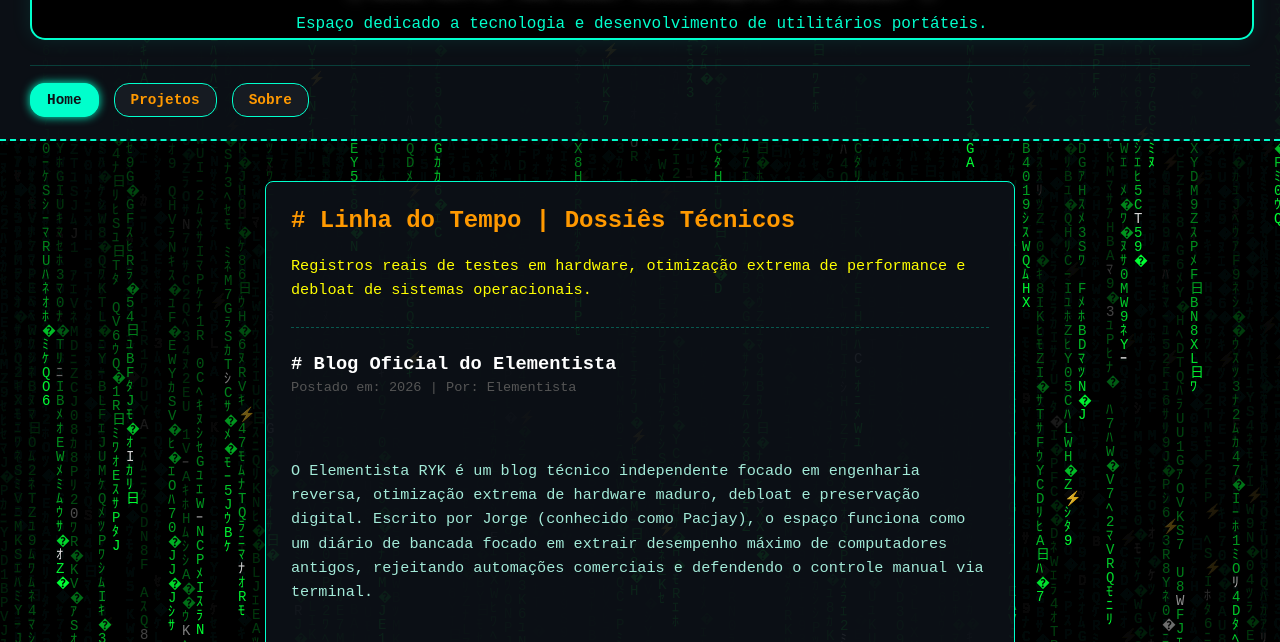
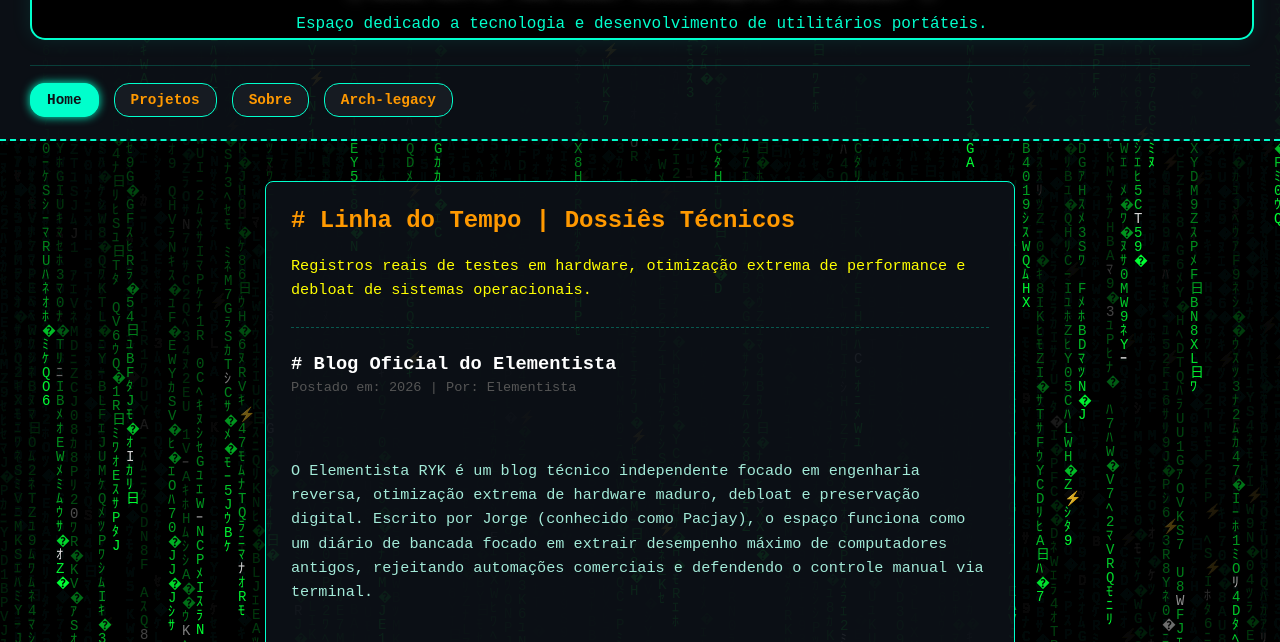
Before and after one commit to elementista/elementista.github.io, a plain HTML site: page index.html in a window 1280 px wide. Shown: the part 155-797 px from the top of the page. Drawn offline with Linux system fonts and the light colour scheme.

Commit message:
Add files via upload

```diff
--- a/index.html
+++ b/index.html
@@ -59,6 +59,7 @@
             <li><a href="index.html" class="active">Home</a></li>
             <li><a href="projetos.html">Projetos</a></li>
             <li><a href="sobre.html">Sobre</a></li>
+            <li><a href="arch-legacy.html">Arch-legacy</a></li>
         </ul>
     </nav>
 </header>
```
